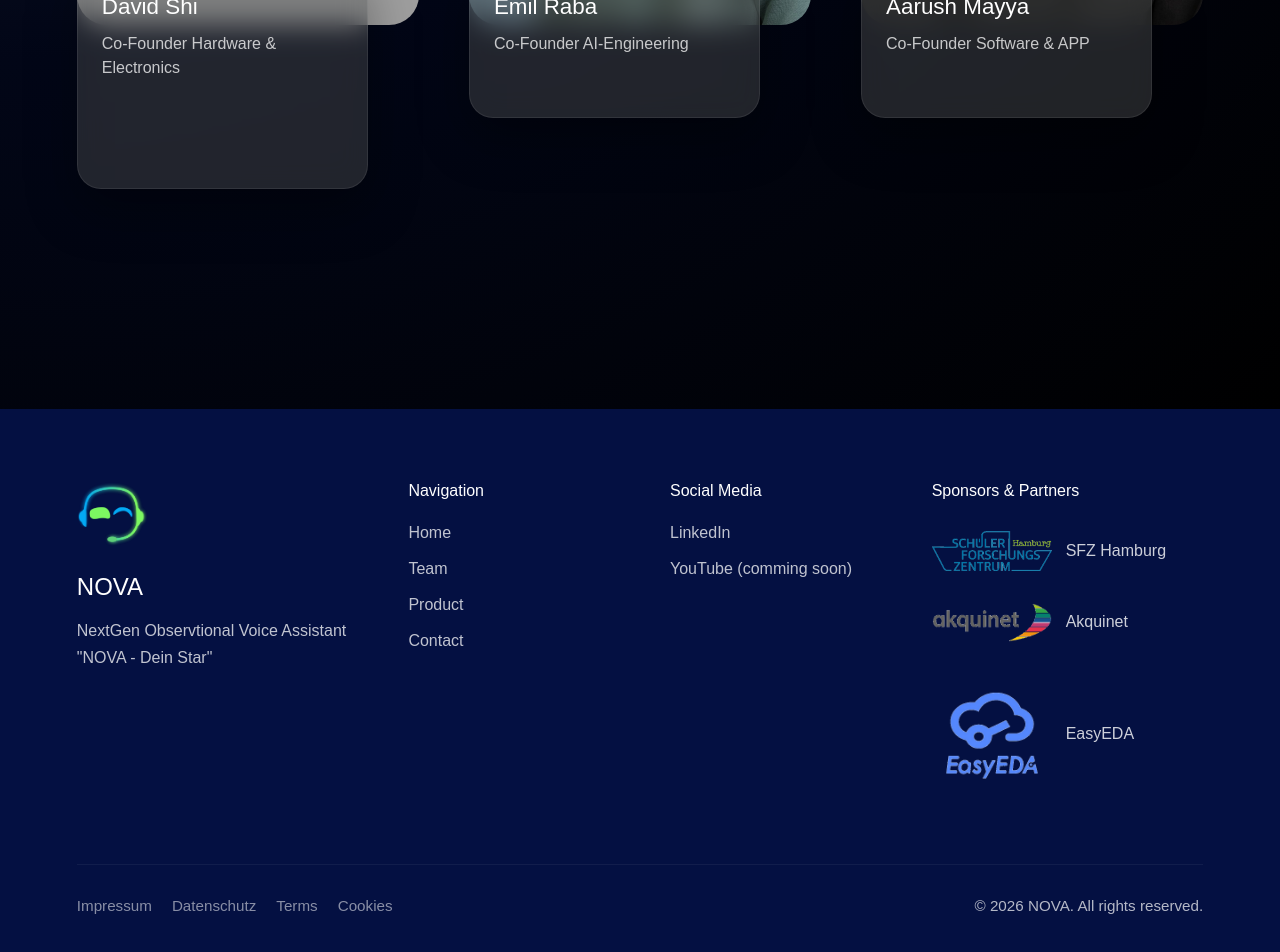
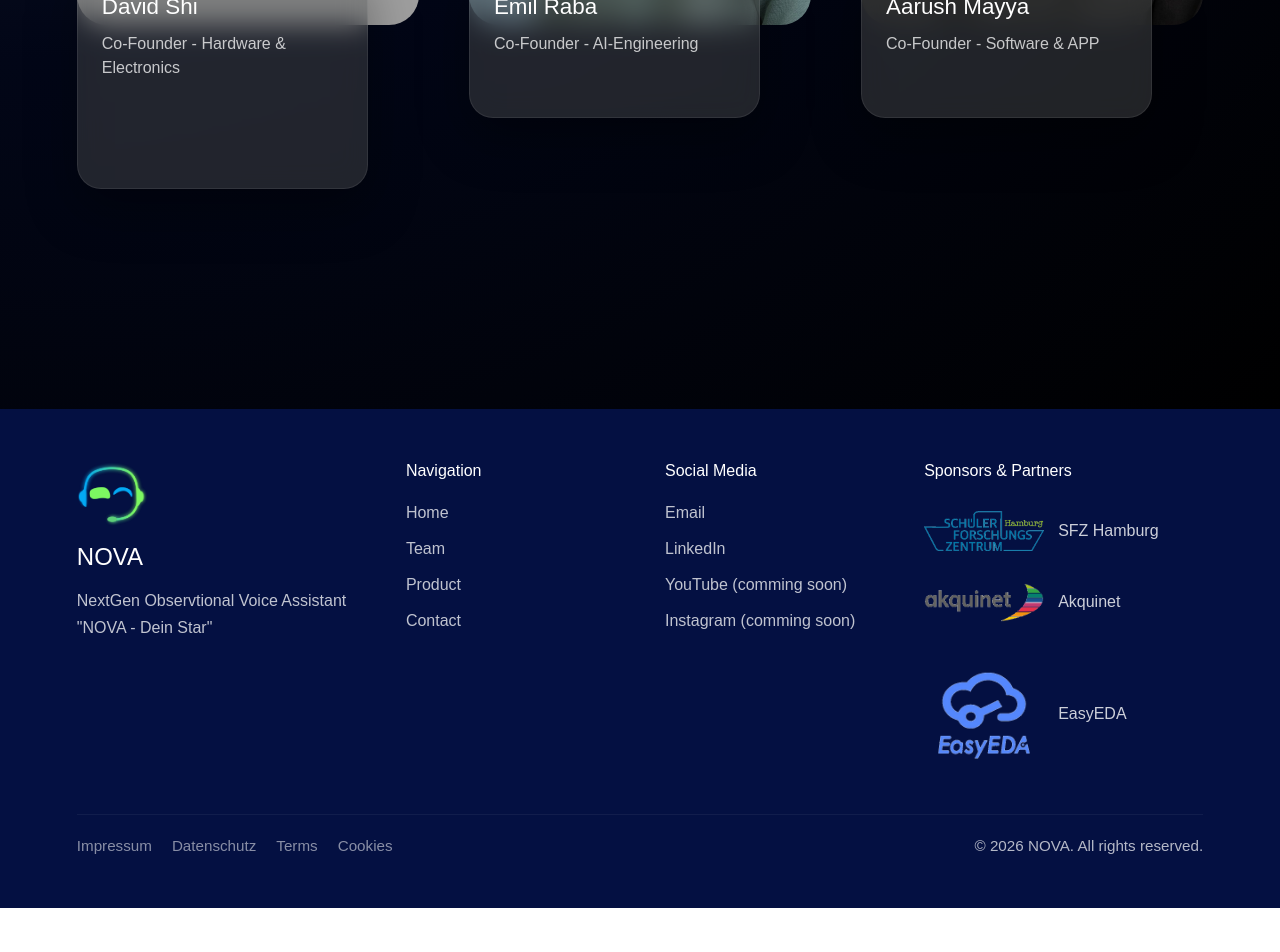
Before and after one commit to novadeinstar/nova-website, a Next.js app: page /team in a window 1280 px wide. Shown: the part 979-1931 px from the top of the page. After the commit the page ends 1887 px from the top, so only its background shows below. Built offline with nearby package versions, Linux system fonts and the light colour scheme; grey boxes are pictures that could not be loaded.

Commit message:
13.05end

```diff
--- a/app/team/page.tsx
+++ b/app/team/page.tsx
@@ -180,7 +180,7 @@
                 marginBottom: "12px",
               }}
             >
-              Co-Founder
+              Co-Founder -
               Hardware & Electronics
             </p>
 
@@ -295,7 +295,7 @@
                 marginBottom: "12px",
               }}
             >
-              Co-Founder
+              Co-Founder -
               AI-Engineering
             </p>
 
@@ -408,7 +408,7 @@
                 marginBottom: "12px",
               }}
             >
-              Co-Founder
+              Co-Founder -
               Software & APP
             </p>
 
--- a/components/Footer.tsx
+++ b/components/Footer.tsx
@@ -8,7 +8,7 @@
         background: "#041042",
         color: "white",
         padding:
-          "clamp(40px, 6vw, 70px) clamp(20px, 6vw, 80px)",
+          "clamp(20px, 6vw, 50px) clamp(20px, 6vw, 80px)",
       }}
     >
       {/* TOP AREA */}
@@ -17,7 +17,7 @@
           display: "flex",
           flexWrap: "wrap",
           justifyContent: "space-between",
-          gap: "30px",
+          gap: "20px",
         }}
       >
         {/* BRAND */}
@@ -33,7 +33,7 @@
             width={70}
             height={70}
             style={{
-              marginBottom: "20px",
+              marginBottom: "10px",
               width: "clamp(50px, 6vw, 70px)",
               height: "auto",
             }}
@@ -120,7 +120,14 @@
             }}
           >
             {/* LINKS */}
-
+            <a
+              href="https://novadeinstar@gmail.com/"
+              target= "_blank"
+              rel="noopener noreferrer"
+              style={linkStyle}
+            >
+              Email
+            </a>
             <a
               href="https://www.linkedin.com/in/david-shi-b845563b5"
               target="_blank"
@@ -144,6 +151,7 @@
               rel="noopener noreferrer"
               style={linkStyle}
             >
+              Instagram (comming soon)
             </a>
           </div>
         </div>
@@ -237,8 +245,8 @@
       {/* BOTTOM AREA */}
       <div
         style={{
-          marginTop: "60px",
-          paddingTop: "30px",
+          marginTop: "30px",
+          paddingTop: "20px",
           borderTop:
             "1px solid rgba(255,255,255,0.08)",
 
```
Also changed, not shown: app/contact/page.tsx (+4 -4 lines).
